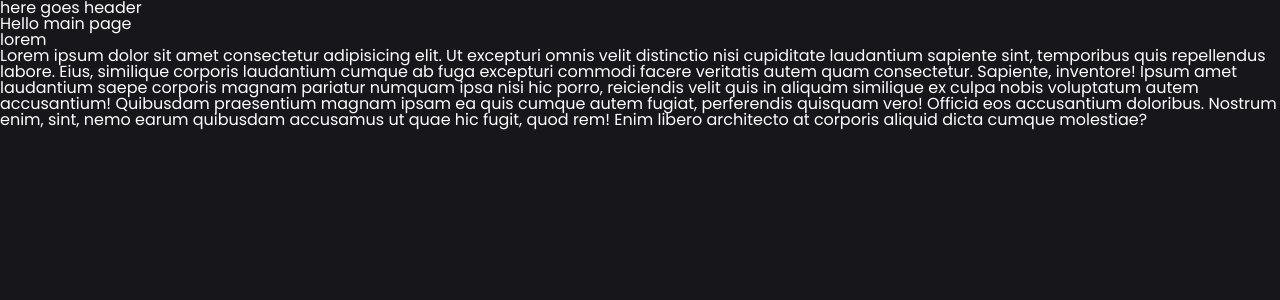
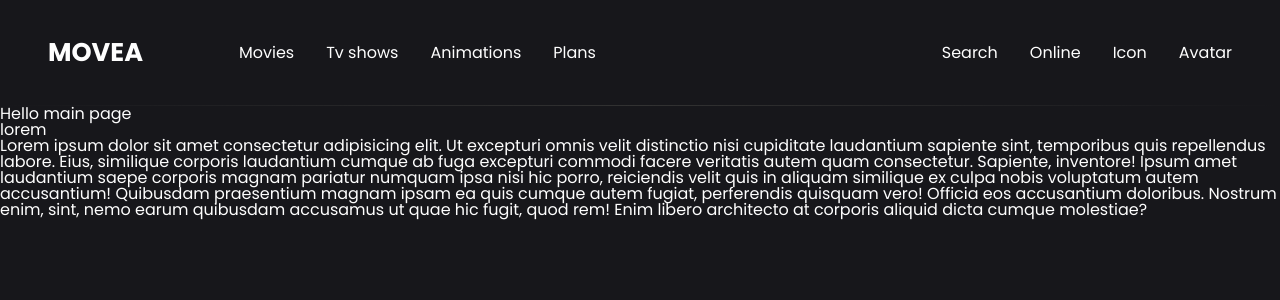
Before and after one commit to wiseman88/next-movie, a Next.js app: page / in a window 1280 px wide. Shown: the top 300 px of the page. Built offline with nearby package versions, Linux system fonts and the light colour scheme.

Commit message:
style: header

```diff
--- a/src/app/components/Header/Header.tsx
+++ b/src/app/components/Header/Header.tsx
@@ -1,7 +1,59 @@
-import React from 'react'
+import styles from './header.module.scss'
 
 const Header = () => {
-  return <header>here goes header</header>
+  return (
+    <header className={styles.header__main}>
+      <div className={styles.logo}>
+        <a href="">movea</a>
+      </div>
+      <nav className={styles.navigation}>
+        <ul role="menubar">
+          <li role="none">
+            <a href="" role="menuitem">
+              Movies
+            </a>
+          </li>
+          <li role="none">
+            <a href="" role="menuitem">
+              Tv shows
+            </a>
+          </li>
+          <li role="none">
+            <a href="" role="menuitem">
+              Animations
+            </a>
+          </li>
+          <li role="none">
+            <a href="" role="menuitem">
+              Plans
+            </a>
+          </li>
+        </ul>
+        <ul>
+          <li role="none">
+            <a href="" role="menuitem">
+              Search
+            </a>
+          </li>
+          <li role="none">
+            <a href="" role="menuitem">
+              Online
+            </a>
+          </li>
+          <li role="none">
+            <a href="" role="menuitem">
+              Icon
+            </a>
+          </li>
+          <li role="none">
+            <a href="" role="menuitem">
+              Avatar
+            </a>
+          </li>
+        </ul>
+      </nav>
+    </header>
+  )
 }
 
 export default Header
--- a/src/app/components/Header/header.module.scss
+++ b/src/app/components/Header/header.module.scss
@@ -0,0 +1,44 @@
+@import '../../styles/colors.scss';
+
+.header__main {
+    position: relative;
+    display: flex;
+    align-items: center;
+    gap: 6rem;
+    padding: 2.5rem 3rem;
+
+    &::after {
+        content: '';
+        position: absolute;
+        bottom: 0;
+        left: 0;
+        width: 100%;
+        height: 0.2px;
+        background-image: linear-gradient(to right, transparent, darken($text__color__primary, 80%), transparent);
+    }
+
+    .logo a {
+        font-size: 1.6rem;
+        text-transform: uppercase;
+        font-weight: bold;
+    }
+
+    .navigation,
+    ul {
+        display: flex;
+    }
+
+    .navigation {
+        flex-grow: 1;
+        justify-content: space-between;
+    }
+
+    ul {
+        gap: 2rem;
+    }
+
+    a {
+        text-decoration: none;
+        color: inherit;
+    }
+}
```
